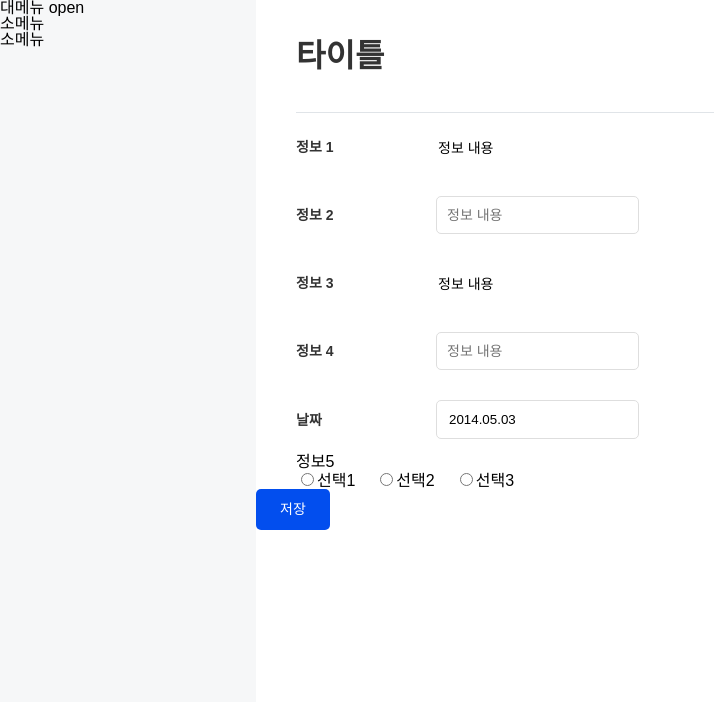
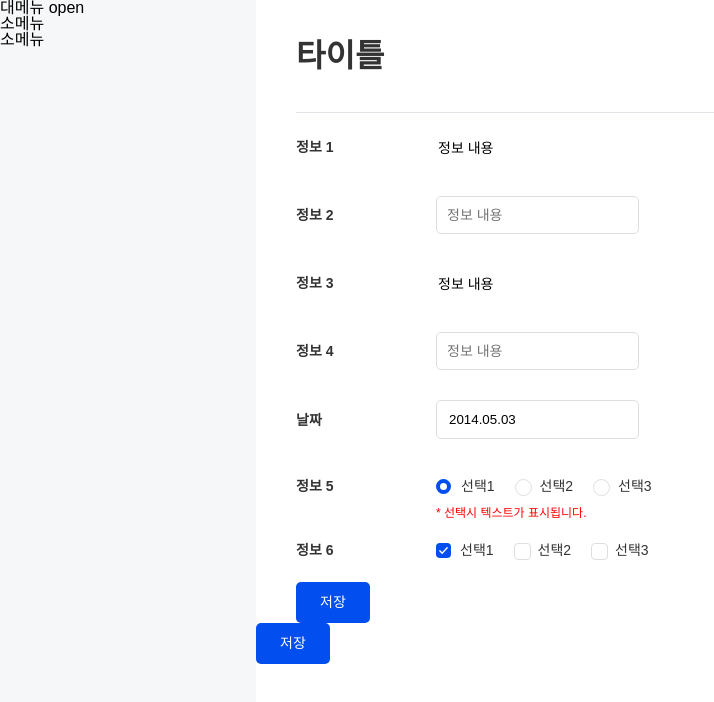
Before and after one commit to jisooround/dreamyoungs-prac, a React (Vite) app: page / in a window 1280 px wide. Shown: the top 702 px of the page, without its empty margins (0-714 px from the left). Built offline with nearby package versions, Linux system fonts and the light colour scheme.

Commit message:
feat: 라디오, 체크박스 컴포넌트 추가

```diff
--- a/src/components/Form.tsx
+++ b/src/components/Form.tsx
@@ -2,47 +2,45 @@ import styled from "styled-components";
 import FormFixedType from "./FormFixedType";
 import FormTextType from "./FormTextType";
 import FormDateType from "./FormDateType";
+import FormRadioType from "./FormRadioType";
+import Button from "../components/Button";
+import FormCheckType from "./FormCheckType";
 
-const Form = () => (
-  <FormStyle>
+const Form = () => {
+  const submitHandler = async (event: React.FormEvent<HTMLFormElement>) => {
+    event.preventDefault();
+
+    const formData = new FormData(event.currentTarget);
+    console.log(formData.get("정보 5"));
+  };
+
+  const radioOptionList = ["선택1", "선택2", "선택3"];
+
+  return (
+    <FormStyle onSubmit={submitHandler}>
       <FormFixedType label={"정보 1"} value={"정보 내용"} />
       <FormTextType label={"정보 2"} value={"정보 내용"} />
       <FormFixedType label={"정보 3"} value={"정보 내용"} />
       <FormTextType label={"정보 4"} value={"정보 내용"} />
       <FormDateType label={"날짜"} value={"2012-03-13"} />
-    <div>
-      <label>정보5</label>
-      <RadioBoxStyle>
-        <input type="radio" id="선택1" value="선택1" name="info5" />
-        <label className="group_input" htmlFor="선택1">
-          선택1
-        </label>
-        <input type="radio" id="선택2" value="선택2" name="info5" />
-        <label className="group_input" htmlFor="선택2">
-          선택2
-        </label>
-        <input type="radio" id="선택3" value="선택3" name="info5" />
-        <label className="group_input" htmlFor="선택3">
-          선택3
-        </label>
-      </RadioBoxStyle>
-    </div>
+      <FormRadioType
+        options={radioOptionList}
+        label={"정보 5"}
+        value={"선택1"}
+      />
+      <FormCheckType
+        options={radioOptionList}
+        label={"정보 6"}
+        value={"선택1"}
+      />
+      <Button content={"저장"} />
     </FormStyle>
   );
+};
 
 const FormStyle = styled.form`
   margin: 0 2.5rem;
   border-top: 1px solid var(--color-gray-003);
 `;
 
-const RadioBoxStyle = styled.div`
-  input {
-    padding-right: 20px;
-  }
-  label {
-    width: 20px;
-    padding-right: 20px;
-  }
-`;
-
 export default Form;
```
Lines whose indentation alone changed are shown as unchanged.
